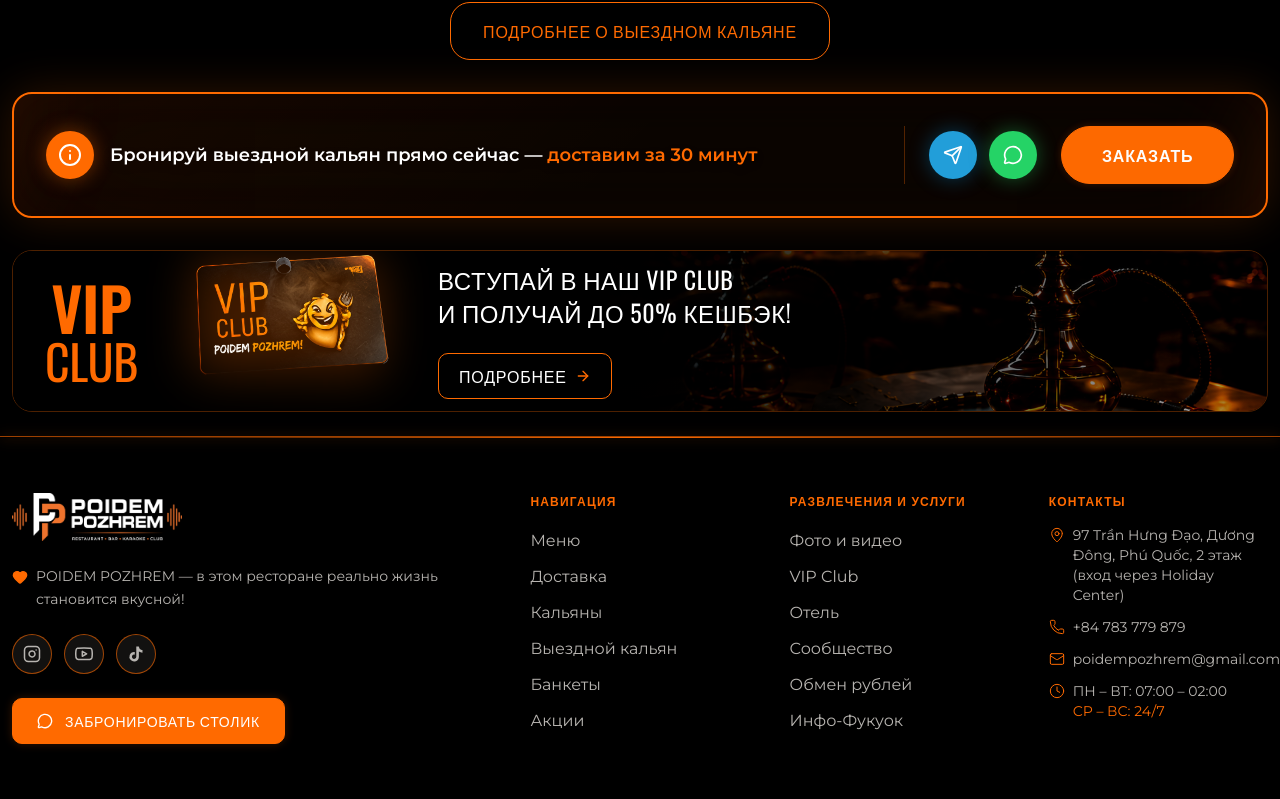
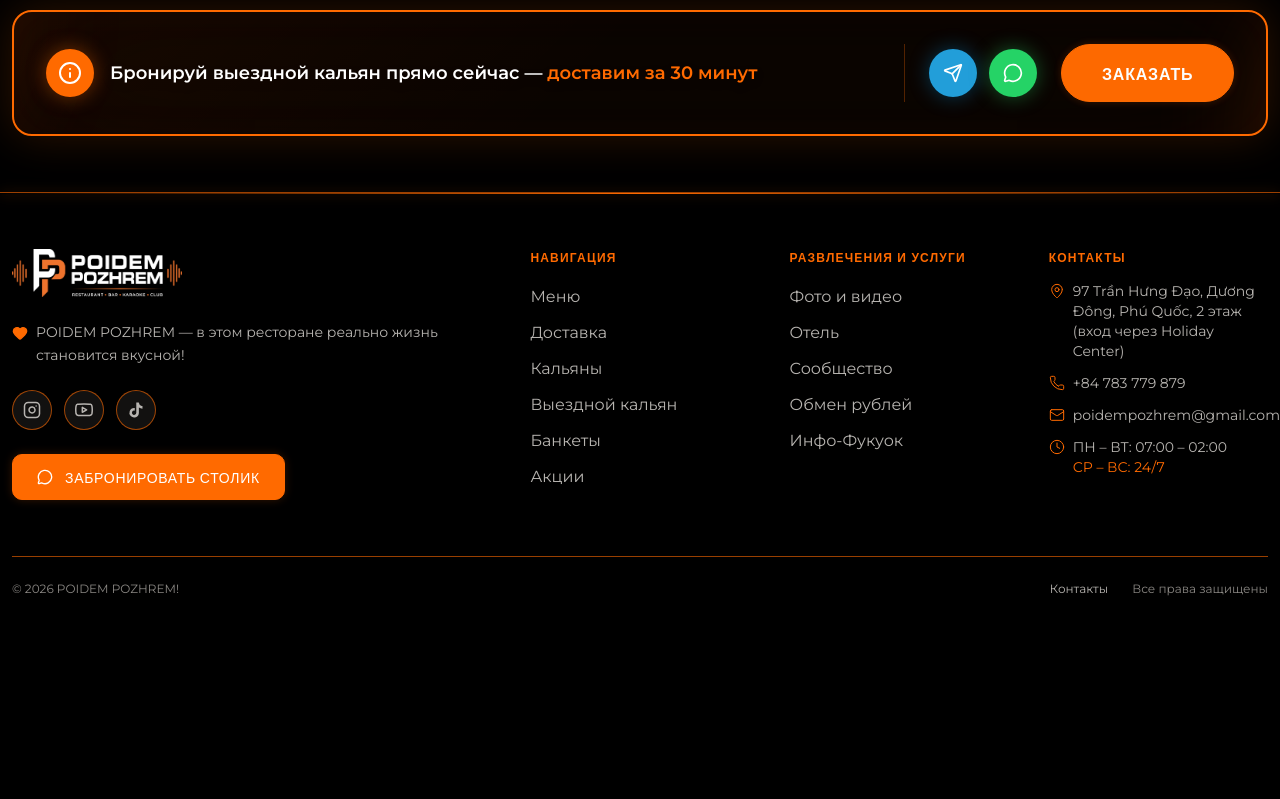
Before and after one commit to VadimAndrushenko/pp, a Next.js app: page /hookah in a window 1280 px wide. Shown: the part 2421-3220 px from the top of the page. After the commit the page ends 3058 px from the top, so only its background shows below. Built offline with nearby package versions, Linux system fonts and the light colour scheme.

Commit message:
убрал кольян кнопку подробней и закаментировал вип клуб

```diff
--- a/src/app/hookah/page.tsx
+++ b/src/app/hookah/page.tsx
@@ -5,7 +5,7 @@ import { HookahFeatures } from "@/components/sections/hookah/features"
 import { HookahPrices } from "@/components/sections/hookah/prices"
 import { HookahDelivery } from "@/components/sections/hookah/delivery"
 import { CTABanner } from "@/components/ui/cta-banner"
-import { HookahVIP } from "@/components/sections/hookah/vip"
+// import { HookahVIP } from "@/components/sections/hookah/vip"
 
 export default function HookahPage() {
   return (
@@ -17,7 +17,7 @@ export default function HookahPage() {
       <HookahPrices className="py-8" />
       <HookahDelivery className="py-8" />
       <CTABanner />
-      <HookahVIP className="py-8" />
+      {/* <HookahVIP className="py-8" /> */}
     </>
   )
 }
--- a/src/app/promotions/page.tsx
+++ b/src/app/promotions/page.tsx
@@ -1,7 +1,7 @@
 import { Breadcrumb } from "@/components/layout/breadcrumb"
 import { PromotionsHero } from "@/components/sections/promotions/promotions-hero"
 import { PromotionsGrid } from "@/components/sections/promotions/promotions-grid"
-import { PromotionsBanner } from "@/components/sections/promotions/promotions-banner"
+// import { PromotionsBanner } from "@/components/sections/promotions/promotions-banner"
 
 export default function PromotionsPage() {
   return (
@@ -9,7 +9,7 @@ export default function PromotionsPage() {
       <Breadcrumb />
       <PromotionsHero className="py-8" />
       <PromotionsGrid className="py-8" />
-      <PromotionsBanner className="py-8" />
+      {/* <PromotionsBanner className="py-8" /> */}
     </>
   )
 }
--- a/src/components/layout/footer.tsx
+++ b/src/components/layout/footer.tsx
@@ -19,7 +19,7 @@ const NAV_LINKS = [
 
 const SERVICE_LINKS = [
   { label: "Фото и видео", href: "/gallery" },
-  { label: "VIP Club", href: "/vip" },
+  // { label: "VIP Club", href: "/vip" },
   { label: "Отель", href: "/hotel" },
   { label: "Сообщество", href: "/community" },
   { label: "Обмен рублей", href: "/currency" },
--- a/src/components/sections/hookah/delivery.tsx
+++ b/src/components/sections/hookah/delivery.tsx
@@ -1,5 +1,5 @@
 import Image from "next/image"
-import Link from "next/link"
+// import Link from "next/link"
 
 const deliveryImages = ["/images/hookah/delivery-1.png", "/images/hookah/delivery-2.png"]
 
@@ -18,6 +18,7 @@ export function HookahDelivery({ className }: { className?: string }) {
           </div>
         ))}
       </div>
+      {/*
       <div className="mt-6 flex justify-center">
         <Link
           href="/hookah/out"
@@ -26,6 +27,7 @@ export function HookahDelivery({ className }: { className?: string }) {
           Подробнее о выездном кальяне
         </Link>
       </div>
+      */}
     </section>
   )
 }
```
